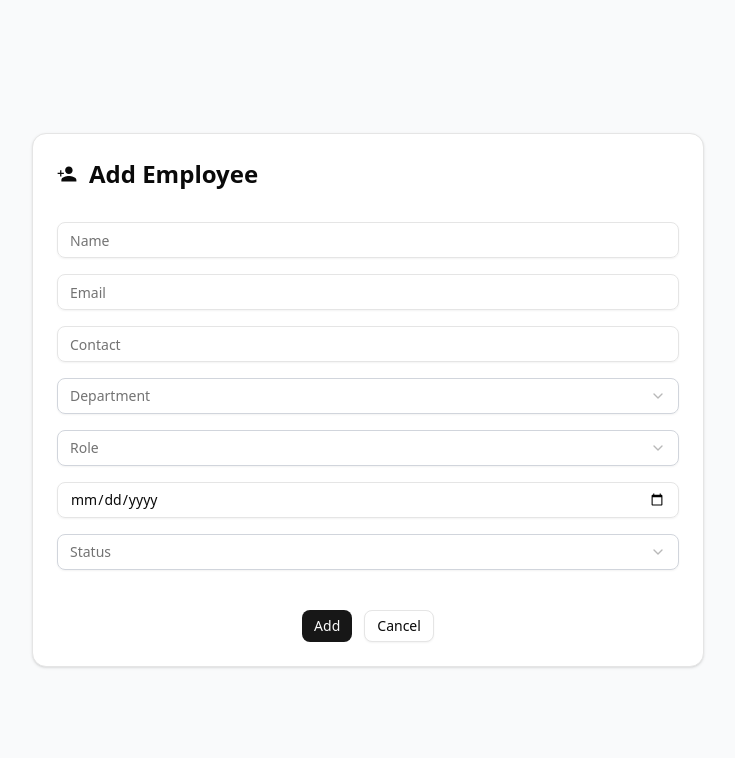
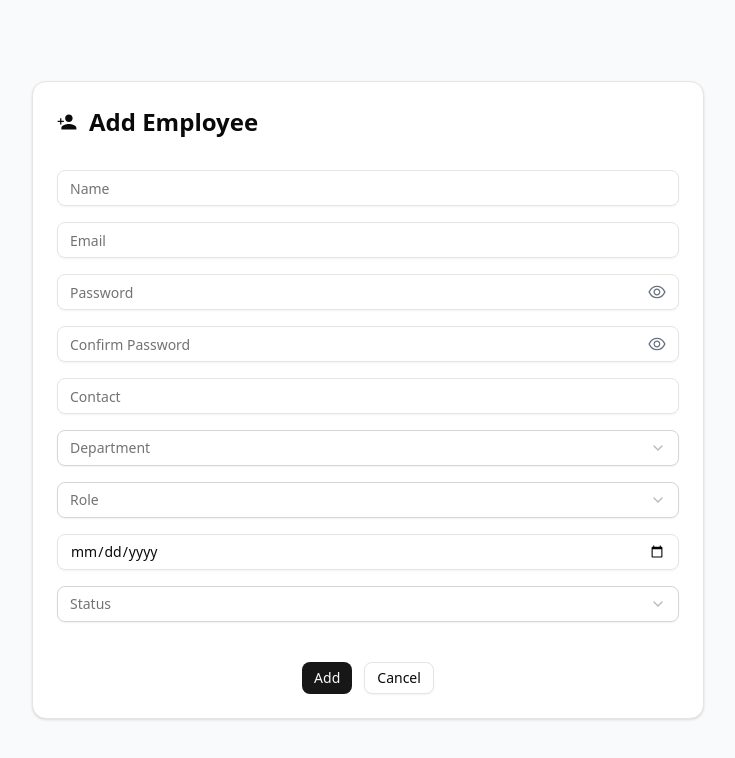
Before and after one commit to prashantskywave/employeemng, a Next.js app: page /employees/add in a window 1280 px wide. Shown: the top 758 px of the page, without its empty margins (272-1007 px from the left). Built offline with nearby package versions, Linux system fonts and the light colour scheme.

Commit message:
add password and confirm password  in add employee form and stored hashed password in mongodb

```diff
--- a/package.json
+++ b/package.json
@@ -2,7 +2,7 @@
   "name": "employeemng",
   "version": "0.1.0",
   "private": true,
-  "type":"module",
+  "type": "module",
   "scripts": {
     "dev": "next dev",
     "build": "next build",
@@ -14,6 +14,7 @@
     "@radix-ui/react-label": "^2.1.8",
     "@radix-ui/react-select": "^2.2.6",
     "@radix-ui/react-slot": "^1.2.4",
+    "bcryptjs": "^3.0.3",
     "class-variance-authority": "^0.7.1",
     "clsx": "^2.1.1",
     "dotenv": "^17.2.3",
--- a/src/app/api/employees/route.ts
+++ b/src/app/api/employees/route.ts
@@ -2,6 +2,8 @@ import { NextResponse } from "next/server";
 import { connectDB } from "@/lib/db";
 import Employee from "@/models/Employee";
 import { getNextEmployeeId } from "@/lib/getNextEmployeeId";
+import bcrypt from "bcryptjs";
+
 
 export async function GET() {
   try {
@@ -26,10 +28,14 @@ export async function POST(request: Request) {
 
     const employeeId = await getNextEmployeeId();
 
+    const hashedPassword = await bcrypt.hash(body.password, 10);
+
+
     const employee = await Employee.create({
       employeeId,
       name: body.name,
       email: body.email,
+      password: hashedPassword,
       contact: body.contact,
       department: body.department,
       role: body.role,
--- a/src/app/employees/add/page.tsx
+++ b/src/app/employees/add/page.tsx
@@ -14,6 +14,8 @@ import {
   SelectItem,
 } from "@/components/ui/select";
 import toast, { Toaster } from "react-hot-toast";
+import { AiOutlineEye, AiOutlineEyeInvisible } from "react-icons/ai";
+
 
 export default function AddEmployeePage() {
   const router = useRouter();
@@ -23,6 +25,8 @@ export default function AddEmployeePage() {
   const initialForm = {
     name: "",
     email: "",
+    password: "",
+    confirmPassword: "",
     contact: "",
     department: "",
     role: "",
@@ -31,6 +35,9 @@ export default function AddEmployeePage() {
   };
 
   const [form, setForm] = useState(initialForm);
+  const [showPassword, setShowPassword] = useState(false);
+  const [showConfirmPassword, setShowConfirmPassword] = useState(false);
+
 
   const handleChange = (e: React.ChangeEvent<HTMLInputElement>) => {
     const { name, value } = e.target;
@@ -86,6 +93,25 @@ export default function AddEmployeePage() {
       return;
     }
 
+    const password = updatedForm.password.replace(/\s/g, '');
+    const confirmPassword = updatedForm.confirmPassword.replace(/\s/g, '');
+    const passwordRegex = /^(?=.*[A-Z])(?=.*[0-9])(?=.*[@$!%*?&#])[A-Za-z0-9@$!%*?&#]{6,}$/;
+
+    if (!passwordRegex.test(password)) {
+      toast.error(
+        "Password must be at least 6 characters and include 1 uppercase letter, 1 number, and 1 special character",
+        { position: "top-center" }
+      );
+      return;
+    }
+
+
+    if (password !== confirmPassword) {
+      toast.error("Password and Confirm Password do not match", { position: "top-center" });
+      return;
+    }
+
+
     const contactRegex = /^[0-9]{10}$/;
     if (!contactRegex.test(updatedForm.contact.trim())) {
       toast.error(
@@ -96,10 +122,12 @@ export default function AddEmployeePage() {
     }
 
     try {
+      const { confirmPassword, ...payload } = updatedForm;
+
       const res = await fetch("/api/employees", {
         method: "POST",
         headers: { "Content-Type": "application/json" },
-        body: JSON.stringify(updatedForm),
+        body: JSON.stringify(payload),
       });
 
       if (res.ok) {
@@ -165,6 +193,48 @@ export default function AddEmployeePage() {
               value={form.email}
               onChange={handleChange}
             />
+
+            <div className="relative">
+              <Input
+                type={showPassword ? "text" : "password"}
+                name="password"
+                placeholder="Password"
+                value={form.password}
+                onChange={handleChange}
+                className="pr-10"
+              />
+
+              <button
+                type="button"
+                onClick={() => setShowPassword(!showPassword)}
+                className="absolute right-3 top-1/2 -translate-y-1/2 text-gray-500 hover:text-gray-700"
+              >
+                {showPassword ? (
+                  <AiOutlineEyeInvisible size={20} />
+                ) : (
+                  <AiOutlineEye size={20} />
+                )}
+              </button>
+            </div>
+
+            <div className="relative">
+              <Input
+                type={showConfirmPassword ? "text" : "password"}
+                name="confirmPassword"
+                placeholder="Confirm Password"
+                value={form.confirmPassword}
+                onChange={handleChange}
+                className="pr-10"
+              />
+
+              <button
+                type="button"
+                onClick={() => setShowConfirmPassword(!showConfirmPassword)}
+                className="absolute right-3 top-1/2 -translate-y-1/2 text-gray-500 hover:text-gray-700"
+              >
+                {showConfirmPassword ? <AiOutlineEyeInvisible size={20} /> : <AiOutlineEye size={20} />}
+              </button>
+            </div>
 
             <Input
               name="contact"
--- a/src/models/Employee.ts
+++ b/src/models/Employee.ts
@@ -4,6 +4,7 @@ export interface EmployeeDocument {
   employeeId: string;
   name: string;
   email?: string;
+  password: string;
   contact?: string;
   department: string;
   role: string;
@@ -32,6 +33,12 @@ const employeeSchema = new Schema<EmployeeDocument>(
       trim: true,
       lowercase: true,
     },
+    password: {
+      type: String,
+      required: true,
+      select: false,
+    },
+
     contact: {
       type: String,
       trim: true,
@@ -58,7 +65,7 @@ const employeeSchema = new Schema<EmployeeDocument>(
       default: false,
     },
     deleteReason: {
-    type: String,
+      type: String,
     },
     deletedAt: {
       type: Date,
```
Also changed, not shown: 1 other file (tests, documents, lock files or other folders).
